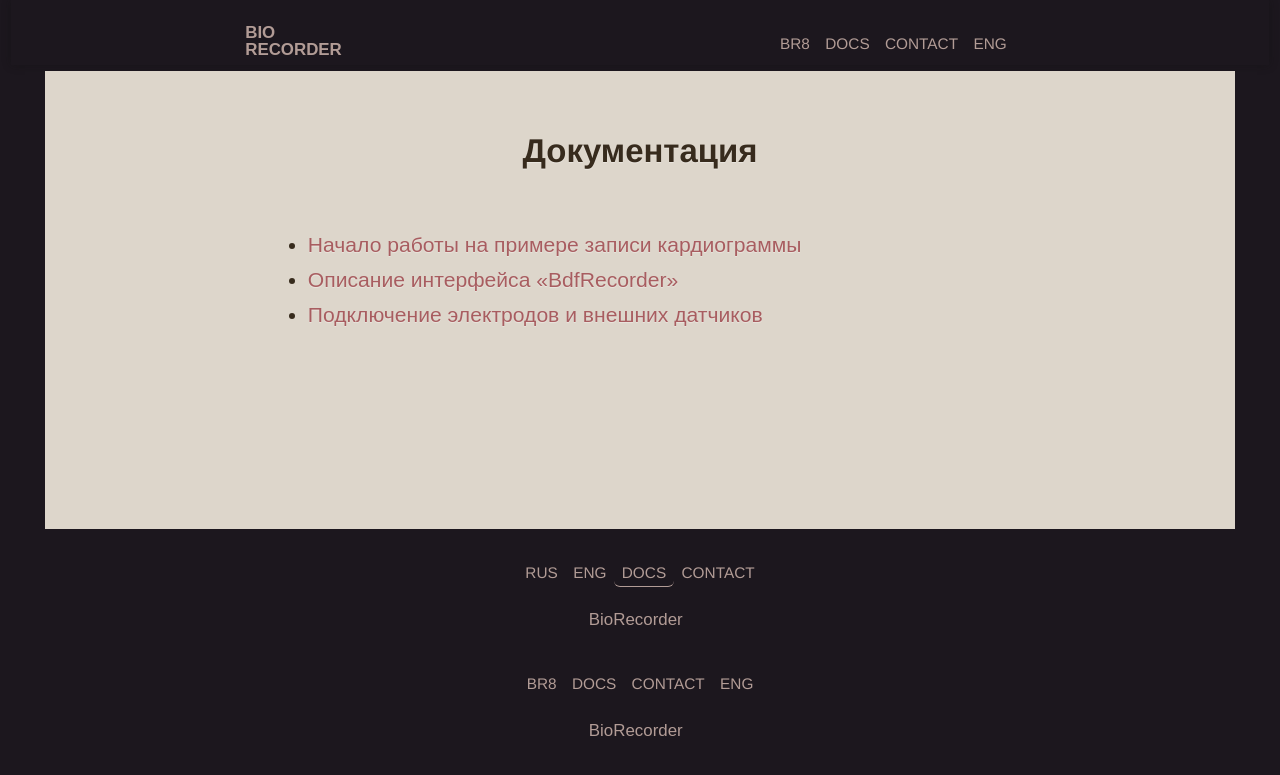
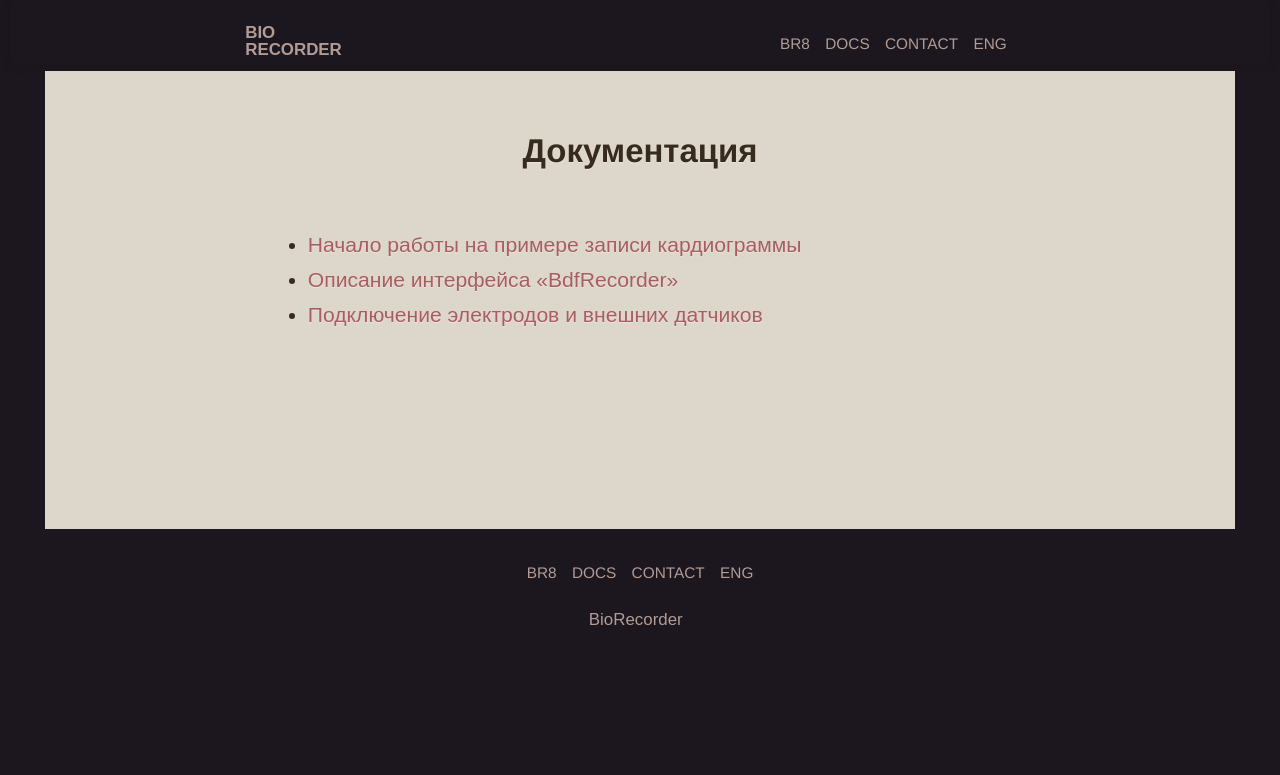
Before and after one commit to biorecorder/biorecorder.github.io, a Jekyll site: the page built from doc.html, in a window 1280 px wide. Shown: the top 775 px of the page. Built offline with Jekyll 4.4.1, drawn with Linux system fonts in a browser that asks for light colours; comment, search, counter and statistics services are not loaded.

Commit message:
doc.html bug was fixed

```diff
--- a/doc.html
+++ b/doc.html
@@ -5,7 +5,6 @@ layout: default
 title: "Docs"
 
 ---
-
 <div class="central-wide">
     <div class="row">
         <div class="post">
@@ -23,46 +22,3 @@ title: "Docs"
         </div>
     </div>
 </div>
-
-<div class="row page-footer">
-    <div class="central-page">
-        <ul class="nav">
-            <li><a href="http://biorecorder.com/ru/br8v1.html">Rus</a></li>
-            <li><a href="http://biorecorder.com/en/br8v1.html">Eng</a></li>
-            <li><a href="http://biorecorder.com/doc.html" class="active">Docs</a></li>
-            <li><a href="http://biorecorder.com/contact.html">Contact</a></li>
-        </ul>
-        <div><a href="http://biorecorder.com" class="logo">BioRecorder</a></div>
-    </div>
-</div>
-
-<!-- end page-footer-->
-<script src="js/modernizr-2.6.2.min.js"></script>
-<script src="https://ajax.googleapis.com/ajax/libs/jquery/1/jquery.min.js"></script>
-<script>window.jQuery || document.write('<script src="js/jquery-1.9.0.min.js"><\/script>')</script>
-<script src="js/jquery.cookie.js" type="text/javascript"></script>
-<script src="js/plugins.js"></script>
-<!-- FancyBox..... -->
-<!-- Add jQuery library -->
-<!-- Add mousewheel plugin (this is optional) -->
-<script type="text/javascript" src="fancybox/lib/jquery.mousewheel-3.0.6.pack.js"></script>
-<!-- Add fancyBox main JS and CSS files -->
-<script type="text/javascript" src="fancybox/source/jquery.fancybox.js?v=2.1.5"></script>
-
-
-<script src="js/main.js"></script>
-
-<!-- Google Analytics: change UA-XXXXX-X to be your site's ID. -->
-<script>
-    var _gaq = [
-        ['_setAccount', 'UA-XXXXX-X'],
-        ['_trackPageview']
-    ];
-    (function (d, t) {
-        var g = d.createElement(t), s = d.getElementsByTagName(t)[0];
-        g.src = ('https:' == location.protocol ? '//ssl' : '//www') + '.google-analytics.com/ga.js';
-        s.parentNode.insertBefore(g, s)
-    }(document, 'script'));
-</script>
-</body>
-</html>
```
